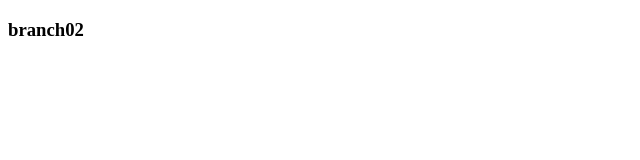
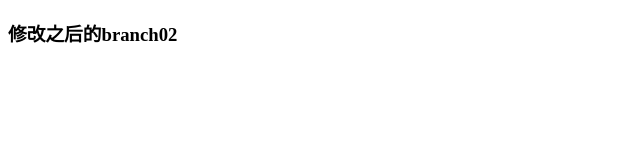
Before and after one commit to Y-J-H/-01, a plain HTML site: page branch02.html in a window 1280 px wide. Shown: the whole page, without its empty margins (0-640 px from the left). Drawn offline with Linux system fonts and the light colour scheme.

Commit message:
重新提交branch02

```diff
--- a/branch02.html
+++ b/branch02.html
@@ -5,6 +5,6 @@
 	<title>branch02</title>
 </head>
 <body>
-	<h3>branch02</h3>
+	<h3>修改之后的branch02</h3>
 </body>
 </html>
```
